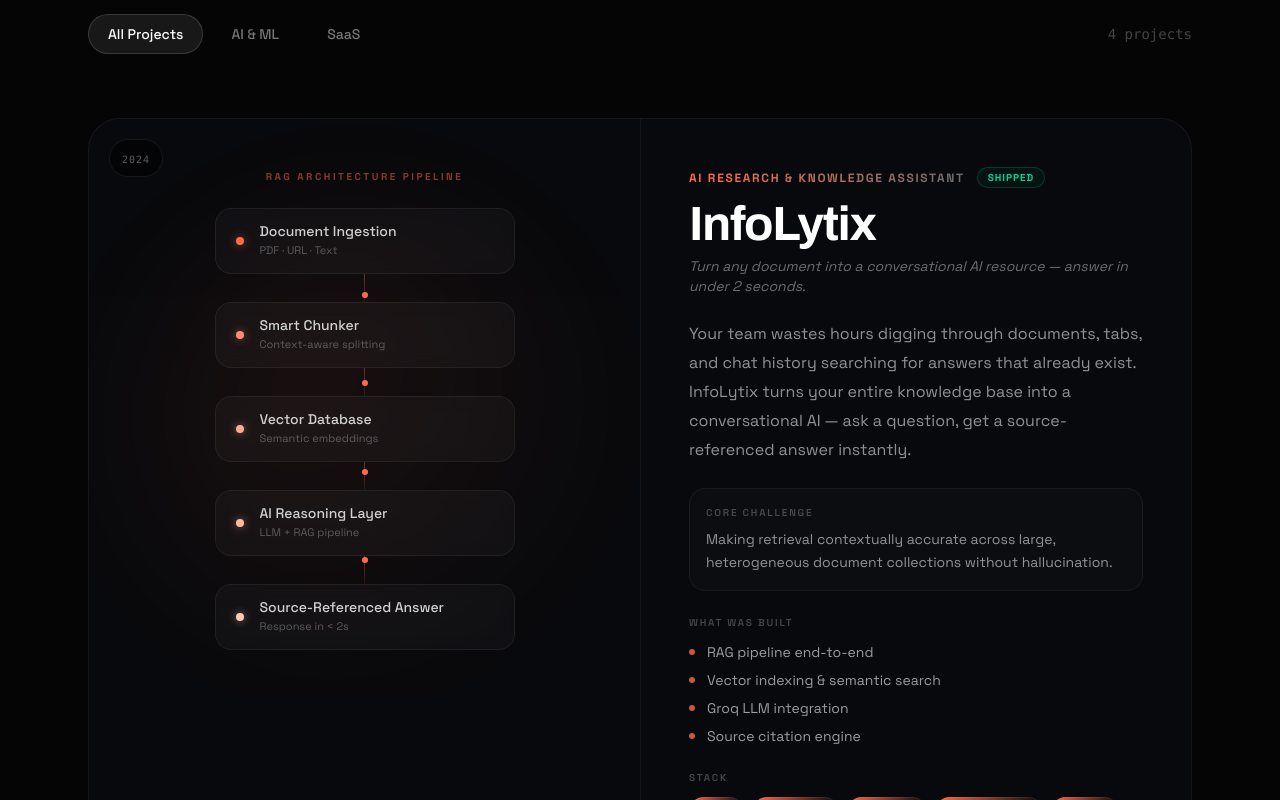
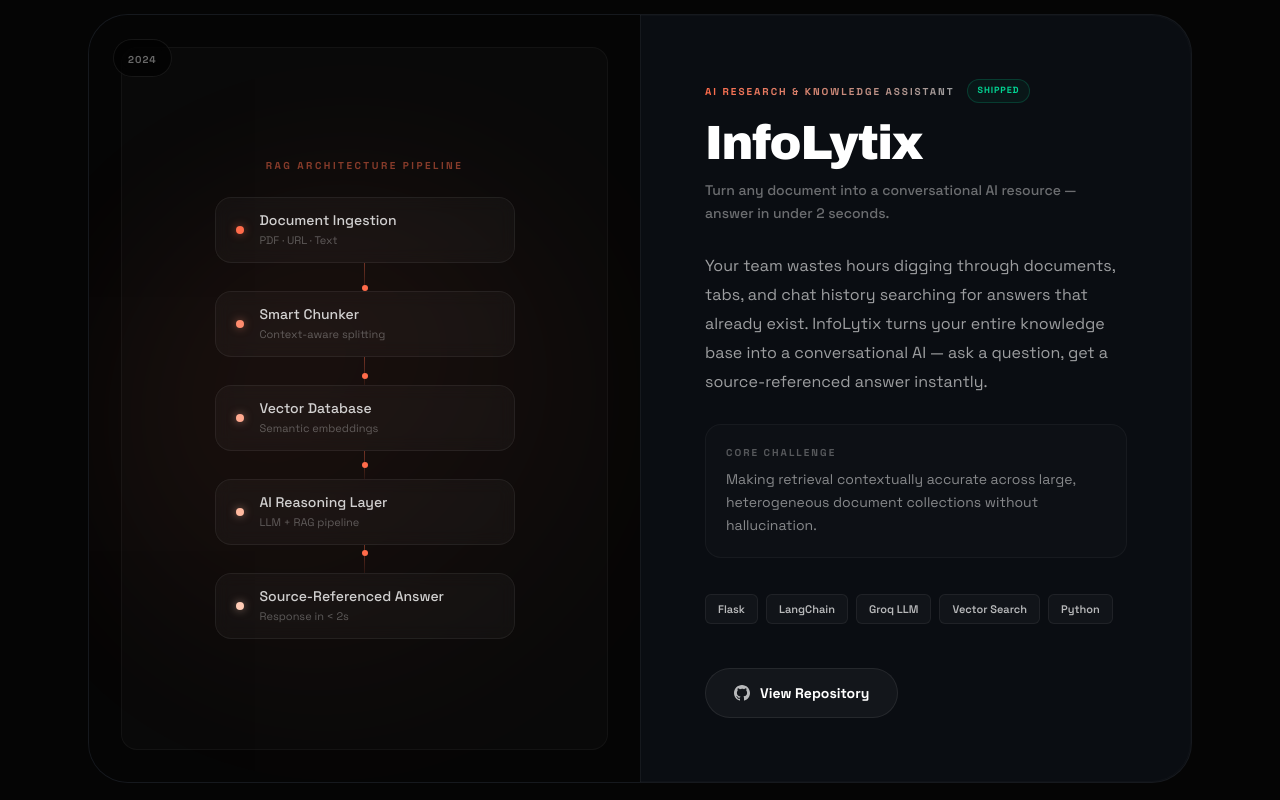
Before and after one commit to zafar-TechWizard/PortFolio, a Next.js app: page /projects in a window 1280 px wide. Shown: the part 720-1520 px from the top of the page. Built offline with nearby package versions, Linux system fonts and the light colour scheme.

Commit message:
feat: initialize project documentation and implement ProjectsPageContent component

```diff
--- a/src/components/sections/ProjectsPageContent.tsx
+++ b/src/components/sections/ProjectsPageContent.tsx
@@ -2,7 +2,7 @@
 import React, { useState, useEffect, useRef } from "react";
 import Link from "next/link";
 import { motion, AnimatePresence, useScroll, useTransform } from "framer-motion";
-
+import { GlobalFooter } from "@/components/layout/GlobalFooter";
 // ─── Project data ─────────────────────────────────────────────────────────────
 const projects = [
   {
@@ -91,10 +91,31 @@ const projects = [
   },
 ];
 
-const filters = [
-  { id: "all", label: "All Projects" },
-  { id: "ai", label: "AI & ML" },
-  { id: "saas", label: "SaaS" },
+const generalProjects = [
+  {
+    id: "gen-1",
+    title: "E-Commerce Backend API",
+    description: "A robust, scalable REST API for handling products, carts, and user authentication securely.",
+    tags: ["Node.js", "Express", "MongoDB"],
+    githubUrl: "https://github.com/zafar-TechWizard",
+    liveUrl: null,
+  },
+  {
+    id: "gen-2",
+    title: "Crypto Tracker Dashboard",
+    description: "Real-time cryptocurrency tracking platform with WebSocket integration for live market data.",
+    tags: ["React", "WebSockets", "Tailwind"],
+    githubUrl: null,
+    liveUrl: "https://example.com",
+  },
+  {
+    id: "gen-3",
+    title: "CLI Task Manager",
+    description: "A lightweight terminal-based tool for managing daily tasks, built for developer productivity.",
+    tags: ["Python", "Click"],
+    githubUrl: "https://github.com/zafar-TechWizard",
+    liveUrl: "https://example.com",
+  },
 ];
 
 // ─── Background ───────────────────────────────────────────────────────────────
@@ -343,12 +364,12 @@ function ProjectsHero() {
 
         <motion.p initial={{ opacity: 0, y: 16 }} animate={{ opacity: 1, y: 0 }} transition={{ delay: 0.2 }}
           className="text-white/50 text-lg max-w-xl leading-relaxed mb-10">
-          4 production systems across AI, SaaS, and automation. Each one designed around a real problem.
+          8 production systems across AI, SaaS, e-commerce, and microservices. Each one designed around a real business problem.
         </motion.p>
 
         <motion.div initial={{ opacity: 0, y: 12 }} animate={{ opacity: 1, y: 0 }} transition={{ delay: 0.3 }}
           className="flex gap-10 flex-wrap">
-          {[{ n: "4", l: "Projects Shipped" }, { n: "3", l: "AI Products" }, { n: "1", l: "Live SaaS" }].map((s) => (
+          {[{ n: "8", l: "Products Shipped" }, { n: "4", l: "Core Domains" }, { n: "100%", l: "Client-Focused" }].map((s) => (
             <div key={s.l} className="flex flex-col gap-1">
               <span className="text-3xl font-black text-white font-heading tracking-tighter">{s.n}</span>
               <span className="text-white/30 text-[10px] uppercase tracking-[0.18em]">{s.l}</span>
@@ -360,30 +381,8 @@ function ProjectsHero() {
   );
 }
 
-// ─── Filter tabs ──────────────────────────────────────────────────────────────
-function FilterTabs({ active, onChange }: { active: string; onChange: (id: string) => void }) {
-  return (
-    <div className="flex items-center gap-2 flex-wrap">
-      {filters.map((f) => (
-        <button
-          key={f.id}
-          onClick={() => onChange(f.id)}
-          className={`relative px-5 py-2.5 rounded-full text-sm font-medium transition-all ${active === f.id ? "text-white" : "text-white/45 hover:text-white/75"}`}
-        >
-          {active === f.id && (
-            <motion.div layoutId="filterActive"
-              className="absolute inset-0 bg-white/[0.08] border border-white/[0.14] rounded-full"
-              transition={{ type: "spring", stiffness: 400, damping: 30 }} />
-          )}
-          <span className="relative z-10">{f.label}</span>
-        </button>
-      ))}
-    </div>
-  );
-}
-
 // ─── Single project card (case study) ────────────────────────────────────────
-function ProjectCard({ project, index }: { project: typeof projects[0]; index: number }) {
+function MainProjectCard({ project, index }: { project: typeof projects[0]; index: number }) {
   const isLeft = project.align === "left";
   const ref = useRef<HTMLDivElement>(null);
   const { scrollYProgress } = useScroll({ target: ref, offset: ["0.1 1", "0.9 0"] });
@@ -395,93 +394,88 @@ function ProjectCard({ project, index }: { project: typeof projects[0]; index: n
       initial={{ opacity: 0, y: 40 }}
       whileInView={{ opacity: 1, y: 0 }}
       viewport={{ once: true, margin: "-80px" }}
-      transition={{ duration: 0.6, delay: index * 0.05 }}
+      transition={{ duration: 0.7, delay: index * 0.1 }}
       style={{ position: "relative" }}
-      className={`interactive flex flex-col ${isLeft ? "lg:flex-row" : "lg:flex-row-reverse"} gap-0 rounded-[2rem] overflow-hidden border border-white/[0.06] bg-[#0A0D12]/60`}
+      className={`relative flex flex-col ${isLeft ? "lg:flex-row" : "lg:flex-row-reverse"} gap-0 rounded-[2.5rem] overflow-hidden border border-white/[0.05] bg-[#0A0D12] hover:border-white/[0.1] transition-colors duration-500`}
     >
+      {/* Inner glass reflection */}
+      <div className="absolute inset-0 pointer-events-none rounded-[2.5rem] border border-white/[0.02]" />
+
       {/* Visual panel */}
-      <div className="w-full lg:w-1/2 h-[380px] lg:h-[580px] relative overflow-hidden group">
+      <div className="w-full lg:w-1/2 h-[380px] lg:h-auto min-h-[500px] relative overflow-hidden group bg-[#050505]">
         <motion.div style={{ y: orbY }}
-          className={`absolute top-1/2 left-1/2 -translate-x-1/2 -translate-y-1/2 w-[400px] h-[400px] rounded-full bg-gradient-to-br ${project.color} to-transparent opacity-10 blur-[80px] group-hover:opacity-20 transition-opacity duration-700`} />
-        <div className="absolute inset-0 flex items-center justify-center">
+          className={`absolute top-1/2 left-1/2 -translate-x-1/2 -translate-y-1/2 w-[500px] h-[500px] rounded-full bg-gradient-to-br ${project.color} to-transparent opacity-10 blur-[90px] group-hover:opacity-20 transition-opacity duration-700`} />
+
+        <div className="absolute inset-0 flex items-center justify-center p-8">
+          <div className="w-full h-full rounded-2xl bg-white/[0.02] border border-white/[0.04] flex items-center justify-center relative overflow-hidden">
              {project.viz === "infolytix" && <InfoLytixViz />}
              {project.viz === "sofi" && <SOFIViz />}
              {project.viz === "zenpulse" && <ZenPulseViz />}
              {project.viz === "coworkpro" && <CoWorkProViz />}
           </div>
+        </div>
+
         {/* Year badge */}
-        <div className="absolute top-5 left-5 px-3 py-1.5 rounded-full bg-black/50 border border-white/[0.08] backdrop-blur-md">
-          <span className="text-white/35 text-[10px] font-mono tracking-widest">{project.year}</span>
+        <div className="absolute top-6 left-6 px-3.5 py-1.5 rounded-full bg-black/60 border border-white/[0.08] backdrop-blur-md">
+          <span className="text-white/40 text-[10px] font-bold tracking-widest">{project.year}</span>
         </div>
       </div>
 
       {/* Content panel */}
-      <div className="w-full lg:w-1/2 flex flex-col justify-center gap-6 p-8 lg:p-12 border-t lg:border-t-0 border-white/[0.05]"
+      <div className="w-full lg:w-1/2 flex flex-col justify-center gap-7 p-10 lg:p-16 border-t lg:border-t-0 border-white/[0.05]"
         style={{ borderLeft: isLeft ? "1px solid rgba(255,255,255,0.05)" : undefined, borderRight: !isLeft ? "1px solid rgba(255,255,255,0.05)" : undefined }}>
 
         {/* Title + status */}
         <div>
-          <div className="flex items-center gap-3 mb-3 flex-wrap">
-            <p className={`text-xs font-bold tracking-[0.14em] uppercase text-transparent bg-clip-text bg-gradient-to-r ${project.color} to-white/40`}>
+          <div className="flex items-center gap-3 mb-4 flex-wrap">
+            <p className={`text-[10px] font-bold tracking-[0.2em] uppercase text-transparent bg-clip-text bg-gradient-to-r ${project.color} to-white/60`}>
               {project.subtitle}
             </p>
-            <span className={`px-2.5 py-0.5 rounded-full text-[10px] font-bold uppercase tracking-widest border ${project.statusStyle}`}>
+            <span className={`px-2.5 py-1 rounded-full text-[9px] font-bold uppercase tracking-widest border ${project.statusStyle}`}>
               {project.status}
             </span>
           </div>
-          <h2 className="text-4xl md:text-5xl font-bold font-heading tracking-tight text-white">{project.title}</h2>
-          <p className="text-white/40 text-sm mt-2 italic">{project.tagline}</p>
+          <h2 className="text-4xl md:text-5xl font-black font-heading tracking-tight text-white mb-3">{project.title}</h2>
+          <p className="text-white/40 text-sm font-medium leading-relaxed">{project.tagline}</p>
         </div>
 
         {/* Description */}
-        <p className="text-white/55 text-base leading-[1.8]">{project.description}</p>
+        <p className="text-white/60 text-base leading-[1.8]">{project.description}</p>
 
-        {/* Challenge */}
-        <div className="p-4 rounded-2xl bg-white/[0.02] border border-white/[0.05]">
-          <p className="text-white/25 text-[10px] uppercase tracking-[0.18em] font-semibold mb-2">Core Challenge</p>
-          <p className="text-white/55 text-sm leading-relaxed">{project.challenge}</p>
-        </div>
-
-        {/* What was built */}
-        <div>
-          <p className="text-white/25 text-[10px] uppercase tracking-[0.18em] font-semibold mb-3">What Was Built</p>
-          <ul className="flex flex-col gap-2">
-            {project.built.map((b, i) => (
-              <li key={i} className="flex items-center gap-3 text-white/60 text-sm">
-                <span className="w-1.5 h-1.5 rounded-full shrink-0" style={{ background: project.accent + "0.8)" }} />
-                {b}
-              </li>
-            ))}
-          </ul>
+        {/* Challenge Box */}
+        <div className="p-5 rounded-2xl bg-white/[0.015] border border-white/[0.04]">
+          <p className="text-white/30 text-[10px] uppercase tracking-[0.2em] font-bold mb-2">Core Challenge</p>
+          <p className="text-white/50 text-sm leading-relaxed">{project.challenge}</p>
         </div>
 
         {/* Architecture chips */}
-        <div>
-          <p className="text-white/25 text-[10px] uppercase tracking-[0.18em] font-semibold mb-3">Stack</p>
+        <div className="pt-2">
           <div className="flex flex-wrap gap-2">
             {project.architecture.map((a) => (
-              <span key={a} className={`px-3 py-1.5 rounded-full text-xs font-medium text-white/65 bg-gradient-to-r ${project.color} to-transparent border border-white/[0.07]`}>
+              <span key={a} className={`px-3 py-1.5 rounded-md text-[11px] font-semibold text-white/70 bg-white/[0.03] border border-white/[0.06]`}>
                 {a}
               </span>
             ))}
           </div>
         </div>
 
-        {/* CTA */}
-        <div className="pt-2">
-          {project.githubUrl ? (
+        {/* Actions CTA */}
+        <div className="flex items-center gap-4 pt-4 mt-auto">
+          {/* Mock live url since it wasn't in original data, checking if property exists */}
+          {(project as any).liveUrl ? (
+            <a href={(project as any).liveUrl} target="_blank" rel="noopener noreferrer"
+               className="flex items-center gap-2 px-6 py-3 rounded-full bg-white text-black hover:bg-white/90 transition-colors text-sm font-bold">
+              Live Project ↗
+            </a>
+          ) : project.githubUrl ? (
             <a href={project.githubUrl} target="_blank" rel="noopener noreferrer"
-              className="inline-flex items-center gap-2.5 px-6 py-3 rounded-full bg-white/[0.04] border border-white/[0.1] text-white/75 text-sm font-semibold hover:bg-white/[0.08] hover:text-white hover:border-white/[0.2] transition-all group/gh">
-              <svg className="w-4 h-4" fill="currentColor" viewBox="0 0 24 24">
-                <path d="M12 0C5.374 0 0 5.373 0 12c0 5.302 3.438 9.8 8.207 11.387.599.111.793-.261.793-.577v-2.234c-3.338.726-4.033-1.416-4.033-1.416-.546-1.387-1.333-1.756-1.333-1.756-1.089-.745.083-.729.083-.729 1.205.084 1.839 1.237 1.839 1.237 1.07 1.834 2.807 1.304 3.492.997.107-.775.418-1.305.762-1.604-2.665-.305-5.467-1.334-5.467-5.931 0-1.311.469-2.381 1.236-3.221-.124-.303-.535-1.524.117-3.176 0 0 1.008-.322 3.301 1.23A11.509 11.509 0 0112 5.803c1.02.005 2.047.138 3.006.404 2.291-1.552 3.297-1.23 3.297-1.23.653 1.653.242 2.874.118 3.176.77.84 1.235 1.911 1.235 3.221 0 4.609-2.807 5.624-5.479 5.921.43.372.823 1.102.823 2.222v3.293c0 .319.192.694.801.576C20.566 21.797 24 17.3 24 12c0-6.627-5.373-12-12-12z" />
-              </svg>
-              View on GitHub
-              <span className="group-hover/gh:translate-x-0.5 group-hover/gh:-translate-y-0.5 transition-transform">↗</span>
+               className="flex items-center gap-2.5 px-7 py-3.5 rounded-full bg-white/[0.04] text-white hover:bg-white/[0.08] border border-white/[0.08] hover:border-white/[0.15] transition-all text-sm font-bold group">
+              <svg className="w-4 h-4 text-white/70 group-hover:text-white" fill="currentColor" viewBox="0 0 24 24"><path d="M12 0C5.374 0 0 5.373 0 12c0 5.302 3.438 9.8 8.207 11.387.599.111.793-.261.793-.577v-2.234c-3.338.726-4.033-1.416-4.033-1.416-.546-1.387-1.333-1.756-1.333-1.756-1.089-.745.083-.729.083-.729 1.205.084 1.839 1.237 1.839 1.237 1.07 1.834 2.807 1.304 3.492.997.107-.775.418-1.305.762-1.604-2.665-.305-5.467-1.334-5.467-5.931 0-1.311.469-2.381 1.236-3.221-.124-.303-.535-1.524.117-3.176 0 0 1.008-.322 3.301 1.23A11.509 11.509 0 0112 5.803c1.02.005 2.047.138 3.006.404 2.291-1.552 3.297-1.23 3.297-1.23.653 1.653.242 2.874.118 3.176.77.84 1.235 1.911 1.235 3.221 0 4.609-2.807 5.624-5.479 5.921.43.372.823 1.102.823 2.222v3.293c0 .319.192.694.801.576C20.566 21.797 24 17.3 24 12c0-6.627-5.373-12-12-12z" /></svg>
+              View Repository
             </a>
           ) : (
-            <span className="inline-flex items-center gap-2 px-6 py-3 rounded-full bg-white/[0.02] border border-white/[0.07] text-white/30 text-sm cursor-default">
-              <span className="w-1.5 h-1.5 rounded-full bg-white/20" />
-              {project.status === "In Development" ? "In Active Development" : "Proprietary — Not Public"}
+             <span className="flex items-center gap-2 px-6 py-3.5 rounded-full bg-white/[0.02] text-white/30 border border-white/[0.04] text-sm font-semibold cursor-not-allowed">
+               Proprietary System
              </span>
           )}
         </div>
@@ -491,64 +485,100 @@ function ProjectCard({ project, index }: { project: typeof projects[0]; index: n
 }
 
 // ─── Projects list ────────────────────────────────────────────────────────────
-function ProjectsList() {
-  const [activeFilter, setActiveFilter] = useState("all");
-  const filtered = activeFilter === "all" ? projects : projects.filter((p) => p.category === activeFilter);
+// ─── General project card ───────────────────────────────────────────────────
+function GeneralProjectCard({ project, index }: { project: any, index: number }) {
+  return (
+    <motion.div
+      initial={{ opacity: 0, y: 20 }}
+      whileInView={{ opacity: 1, y: 0 }}
+      viewport={{ once: true }}
+      transition={{ duration: 0.5, delay: index * 0.1 }}
+      className="flex flex-col h-full p-8 rounded-[2rem] bg-white/[0.015] border border-white/[0.05] hover:bg-white/[0.03] hover:border-white/[0.1] transition-all duration-500 group relative overflow-hidden"
+    >
+      <div className="absolute inset-0 bg-gradient-to-b from-white/[0.02] to-transparent opacity-0 group-hover:opacity-100 transition-opacity duration-500" />
 
+      <div className="flex justify-between items-start mb-6 relative z-10">
+        <div className="w-12 h-12 rounded-xl bg-white/[0.04] border border-white/[0.08] flex items-center justify-center text-white/40 group-hover:text-white transition-colors duration-500">
+          <svg width="24" height="24" fill="none" stroke="currentColor" strokeWidth="1.5" viewBox="0 0 24 24">
+            <path strokeLinecap="round" strokeLinejoin="round" d="M20 7l-8-4-8 4m16 0l-8 4m8-4v10l-8 4m0-10L4 7m8 4v10M4 7v10l8 4" />
+          </svg>
+        </div>
+        <div className="flex gap-4">
+          {project.githubUrl && (
+            <a href={project.githubUrl} target="_blank" rel="noopener noreferrer" className="text-white/30 hover:text-white transition-colors" aria-label="GitHub Repository">
+              <svg width="22" height="22" fill="currentColor" viewBox="0 0 24 24"><path d="M12 0C5.374 0 0 5.373 0 12c0 5.302 3.438 9.8 8.207 11.387.599.111.793-.261.793-.577v-2.234c-3.338.726-4.033-1.416-4.033-1.416-.546-1.387-1.333-1.756-1.333-1.756-1.089-.745.083-.729.083-.729 1.205.084 1.839 1.237 1.839 1.237 1.07 1.834 2.807 1.304 3.492.997.107-.775.418-1.305.762-1.604-2.665-.305-5.467-1.334-5.467-5.931 0-1.311.469-2.381 1.236-3.221-.124-.303-.535-1.524.117-3.176 0 0 1.008-.322 3.301 1.23A11.509 11.509 0 0112 5.803c1.02.005 2.047.138 3.006.404 2.291-1.552 3.297-1.23 3.297-1.23.653 1.653.242 2.874.118 3.176.77.84 1.235 1.911 1.235 3.221 0 4.609-2.807 5.624-5.479 5.921.43.372.823 1.102.823 2.222v3.293c0 .319.192.694.801.576C20.566 21.797 24 17.3 24 12c0-6.627-5.373-12-12-12z" /></svg>
+            </a>
+          )}
+          {project.liveUrl && (
+            <a href={project.liveUrl} target="_blank" rel="noopener noreferrer" className="text-white/30 hover:text-white transition-colors" aria-label="Live Demo">
+              <svg width="24" height="24" fill="none" stroke="currentColor" strokeWidth="2" viewBox="0 0 24 24"><path strokeLinecap="round" strokeLinejoin="round" d="M10 6H6a2 2 0 00-2 2v10a2 2 0 002 2h10a2 2 0 002-2v-4M14 4h6m0 0v6m0-6L10 14" /></svg>
+            </a>
+          )}
+        </div>
+      </div>
+      <h3 className="text-white font-bold text-xl mb-3 relative z-10">{project.title}</h3>
+      <p className="text-white/50 text-sm leading-relaxed mb-8 flex-1 relative z-10">{project.description}</p>
+      <div className="flex flex-wrap gap-2 mt-auto relative z-10">
+        {project.tags.map((tag: string) => (
+          <span key={tag} className="text-white/40 text-[10px] uppercase font-bold tracking-wider bg-white/[0.04] border border-white/[0.05] px-2.5 py-1.5 rounded-md">
+            {tag}
+          </span>
+        ))}
+      </div>
+    </motion.div>
+  );
+}
+
+
+// ─── Projects Sections ────────────────────────────────────────────────────────
+function MainProjectsSection() {
   return (
     <section className="relative w-full bg-[#050505] py-20 overflow-hidden" style={{ zIndex: 1 }}>
       <div className="max-w-[90vw] mx-auto px-6">
-        {/* Filter row */}
-        <div className="flex items-center justify-between flex-wrap gap-4 mb-16">
-          <FilterTabs active={activeFilter} onChange={setActiveFilter} />
-          <p className="text-white/25 text-sm font-mono">{filtered.length} project{filtered.length !== 1 ? "s" : ""}</p>
-        </div>
-
-        {/* Cards */}
-        <div className="flex flex-col gap-8">
-          <AnimatePresence mode="wait">
-            <motion.div key={activeFilter} initial={{ opacity: 0 }} animate={{ opacity: 1 }} exit={{ opacity: 0 }}
-              transition={{ duration: 0.25 }} className="flex flex-col gap-8">
-              {filtered.map((proj, i) => (
-                <ProjectCard key={proj.id} project={proj} index={i} />
+        <div className="flex flex-col gap-16">
+          {projects.map((proj, i) => (
+            <MainProjectCard key={proj.id} project={proj} index={i} />
           ))}
-            </motion.div>
-          </AnimatePresence>
         </div>
       </div>
     </section>
   );
 }
 
-// ─── Footer CTA ───────────────────────────────────────────────────────────────
-function ProjectsCTA() {
+function GeneralProjectsSection() {
   return (
-    <section className="relative w-full bg-[#050505] py-28 border-t border-white/[0.05] overflow-hidden" style={{ zIndex: 1 }}>
-      <div className="absolute top-1/2 left-1/2 -translate-x-1/2 -translate-y-1/2 w-[600px] h-[250px] rounded-full pointer-events-none"
-        style={{ background: "radial-gradient(ellipse, rgba(255,107,74,0.07) 0%, rgba(138,99,210,0.05) 50%, transparent 70%)" }} />
-      <div className="max-w-3xl mx-auto px-6 text-center relative z-10 flex flex-col items-center gap-6">
-        <p className="text-white/35 text-xs uppercase tracking-[0.22em] font-semibold">Have a problem worth solving?</p>
-        <h2 className="text-4xl md:text-5xl font-black font-heading tracking-tighter text-white leading-[0.95]">
-          Let&apos;s build the next one.
-        </h2>
-        <div className="flex items-center gap-5 flex-wrap justify-center mt-2">
-          <a href="mailto:mdzafarddd@gmail.com"
-            className="group inline-flex items-center gap-2.5 px-7 py-3.5 rounded-full text-sm font-bold text-white transition-all hover:scale-105"
-            style={{ background: "linear-gradient(135deg, rgba(255,107,74,0.15), rgba(138,99,210,0.15))", border: "1px solid rgba(255,107,74,0.3)" }}>
-            <div className="absolute inset-0 rounded-full bg-gradient-to-r from-primary to-secondary opacity-0 group-hover:opacity-15 transition-opacity" />
-            Get in Touch
-            <svg className="w-4 h-4 group-hover:translate-x-0.5 transition-transform" fill="none" stroke="currentColor" viewBox="0 0 24 24"><path strokeLinecap="round" strokeLinejoin="round" strokeWidth={2} d="M17 8l4 4m0 0l-4 4m4-4H3" /></svg>
-          </a>
-          <Link href="/about" className="text-white/35 hover:text-white/65 text-sm font-medium transition-colors">Full Profile →</Link>
-        </div>
-        <div className="mt-10 pt-7 border-t border-white/[0.05] w-full flex flex-col md:flex-row items-center justify-between gap-4">
-          <p className="text-white/18 text-xs">© {new Date().getFullYear()} Zafar. All rights reserved.</p>
-          <div className="flex gap-6">
-            <Link href="/" className="text-white/22 hover:text-white/55 transition-colors text-xs">Home</Link>
-            {/* <Link href="/journey" className="text-white/22 hover:text-white/55 transition-colors text-xs">Journey</Link> */}
-            <a href="https://github.com/zafar-TechWizard" target="_blank" rel="noopener noreferrer" className="text-white/22 hover:text-white/55 transition-colors text-xs">GitHub</a>
+    <section className="relative w-full bg-[#050505] py-20 border-t border-white/[0.05] overflow-hidden" style={{ zIndex: 1 }}>
+      <div className="max-w-[90vw] mx-auto px-6">
+        <motion.div initial={{ opacity: 0, y: 20 }} whileInView={{ opacity: 1, y: 0 }} viewport={{ once: true }} className="mb-12 text-center md:text-left">
+          <h2 className="text-3xl md:text-4xl font-bold font-heading text-white">Other Explorations</h2>
+          <p className="text-white/40 text-sm mt-3 max-w-xl mx-auto md:mx-0">Smaller projects, experiments, and backend architectures built to learn and test new paradigms.</p>
+        </motion.div>
+
+        <div className="grid grid-cols-1 md:grid-cols-2 lg:grid-cols-3 gap-6">
+          {generalProjects.map((proj, i) => (
+            <GeneralProjectCard key={proj.id} project={proj} index={i} />
+          ))}
         </div>
       </div>
+    </section>
+  );
+}
+
+function GithubCTASection() {
+  return (
+    <section className="w-full py-28 flex flex-col items-center justify-center border-t border-white/[0.05] bg-[#050505]">
+      <div className="text-center max-w-xl px-6 flex flex-col items-center gap-6">
+        <h3 className="text-3xl font-black font-heading tracking-tighter text-white">Want to see more code?</h3>
+        <p className="text-white/40 text-sm leading-relaxed max-w-md">
+          These are just a few highlighted projects. My GitHub contains various other experiments, full-stack templates, and open-source contributions.
+        </p>
+        <a href="https://github.com/zafar-TechWizard" target="_blank" rel="noopener noreferrer"
+           className="mt-4 group inline-flex items-center gap-3 px-8 py-4 rounded-full bg-white text-black font-bold hover:bg-white/90 transition-all hover:scale-105 shadow-[0_0_40px_rgba(255,255,255,0.15)]">
+           <svg className="w-5 h-5 transition-transform group-hover:rotate-12" fill="currentColor" viewBox="0 0 24 24">
+             <path d="M12 0C5.374 0 0 5.373 0 12c0 5.302 3.438 9.8 8.207 11.387.599.111.793-.261.793-.577v-2.234c-3.338.726-4.033-1.416-4.033-1.416-.546-1.387-1.333-1.756-1.333-1.756-1.089-.745.083-.729.083-.729 1.205.084 1.839 1.237 1.839 1.237 1.07 1.834 2.807 1.304 3.492.997.107-.775.418-1.305.762-1.604-2.665-.305-5.467-1.334-5.467-5.931 0-1.311.469-2.381 1.236-3.221-.124-.303-.535-1.524.117-3.176 0 0 1.008-.322 3.301 1.23A11.509 11.509 0 0112 5.803c1.02.005 2.047.138 3.006.404 2.291-1.552 3.297-1.23 3.297-1.23.653 1.653.242 2.874.118 3.176.77.84 1.235 1.911 1.235 3.221 0 4.609-2.807 5.624-5.479 5.921.43.372.823 1.102.823 2.222v3.293c0 .319.192.694.801.576C20.566 21.797 24 17.3 24 12c0-6.627-5.373-12-12-12z" />
+           </svg>
+           View Full GitHub Profile
+        </a>
       </div>
     </section>
   );
@@ -562,8 +592,10 @@ export function ProjectsPageContent() {
       <FloatingOrbs />
       <MouseGlow />
       <ProjectsHero />
-      <ProjectsList />
-      <ProjectsCTA />
+      <MainProjectsSection />
+      <GeneralProjectsSection />
+      <GithubCTASection />
+      <GlobalFooter />
     </>
   );
 }
```
Lines whose indentation alone changed are shown as unchanged.
